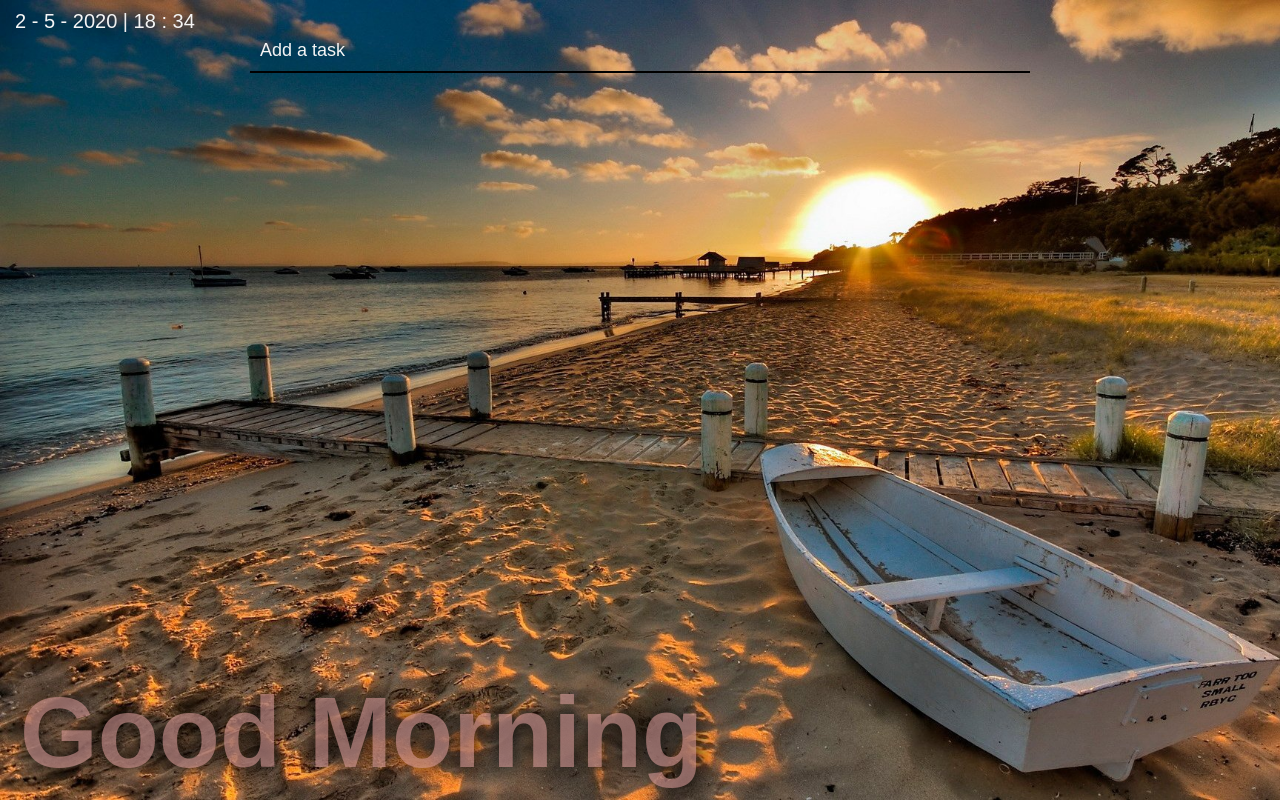
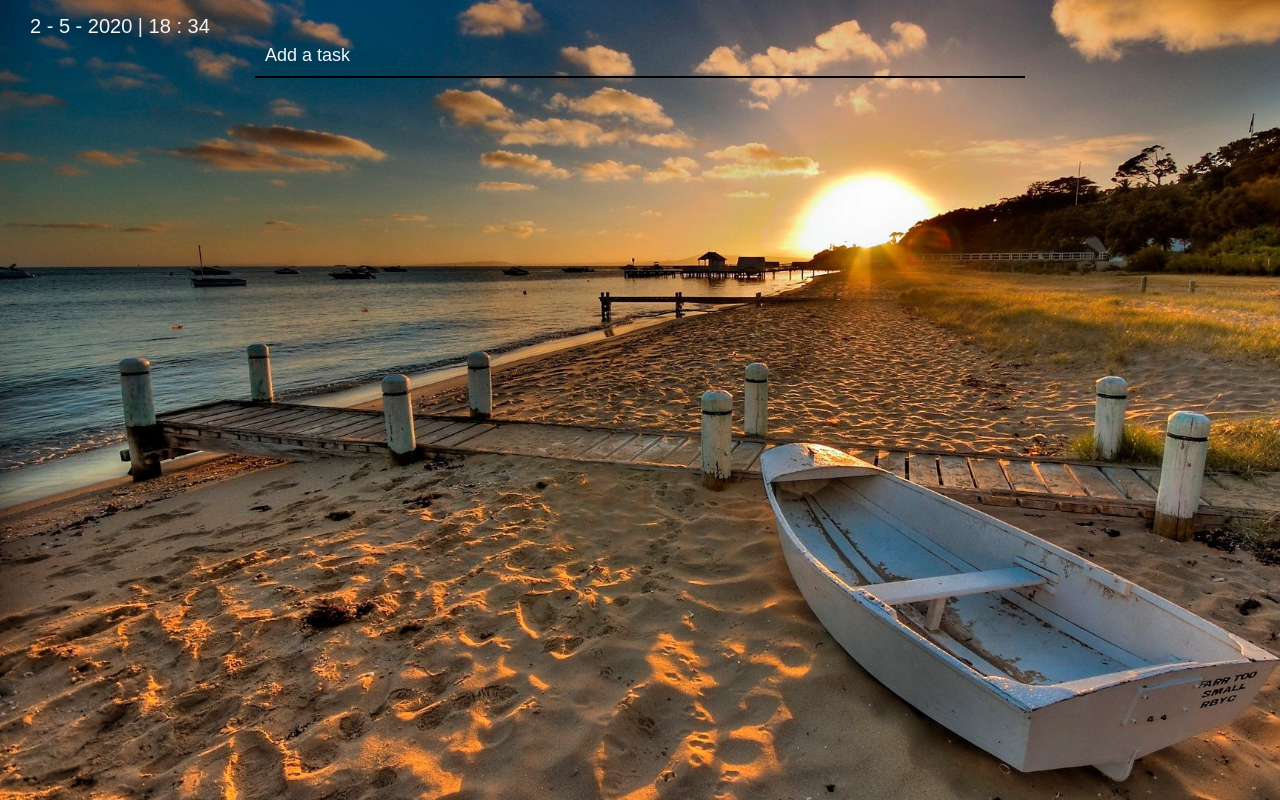
Before and after one commit to amelbougrine/To-Do-List, a plain HTML site: page index.html in a window 1280 px wide. Drawn offline with nearby package versions, Linux system fonts and the light colour scheme.

Commit message:
5th commit

```diff
--- a/index.html
+++ b/index.html
@@ -16,13 +16,10 @@
                 <span id="time"></span>
             </div>
             <div class="notcomp">
-                <h3>Not Completed</h3>
+                <h4>Not Completed</h4><hr style="border-color:#242323;">
             </div>
             <div class="comp">
-                <h3>Completed</h3>
-            </div>
-            <div>
-                <h3 class="bigtitle">Good Morning</h3>
+                <h4>Completed</h4><hr>
             </div>
         </div>
         <script src="script.js"></script>
--- a/script.js
+++ b/script.js
@@ -23,9 +23,11 @@ $(".txt").on("keyup", function(e) {
     $(".txt").val("");
   }
 });
-// Time
-var dt = new Date();
-var time = dt.getHours() + " : " + dt.getMinutes();
-var date = dt.getDay() + " - " + dt.getMonth() + " - " +dt.getFullYear();
-$("#time").append(time);
-$("#date").append(date);
+// Time and Date
+setInterval(() => {
+  var dt = new Date();
+  var time = dt.getHours() + " : " + dt.getMinutes();
+  var date = dt.getDay() + " - " + dt.getMonth() + " - " +dt.getFullYear();
+  $("#time").html(time);
+  $("#date").html(date);
+}, 1000);
--- a/style.css
+++ b/style.css
@@ -16,7 +16,7 @@ body{
 .container{
     max-width: 800px;
     margin: auto;
-    padding: 10px;
+    padding: 15px;
 }
 .txt{
     width: 100%;
@@ -27,15 +27,15 @@ body{
     outline: none;
     font-size: 18px;
     color: #f5f5f5;
-    margin-top: 20px;
+    margin: 20px auto;
 }
 .txt::placeholder {
     color: #f5f5f5;
 }
-h3{
-    margin: 10px 0;
-    color: #f5deb3;
-    margin-left: 5px;
+h4{
+    margin: 10px 0 10px 5px;
+    color: #f5f5f5;
+    text-shadow: 0px 0px 15px #000;
 }
 .task{
     color: black;
@@ -58,19 +58,10 @@ h3{
 .comp,.notcomp {
     display: none;
 }
-.bigtitle {
-    position: fixed;
-    bottom: 0;
-    left: 15px;
-    font-size: 100px;
-    z-index: -1;
-    text-shadow: 0 0 20px #000;
-    color: #e2a4a18e;
-}
 .top {
     position: absolute;
-    top : 10px;
-    left: 15px;
+    top : 15px;
+    left: 30px;
     text-align: center;
     color: #f5f5f5;
     font-size: 20px;
```
